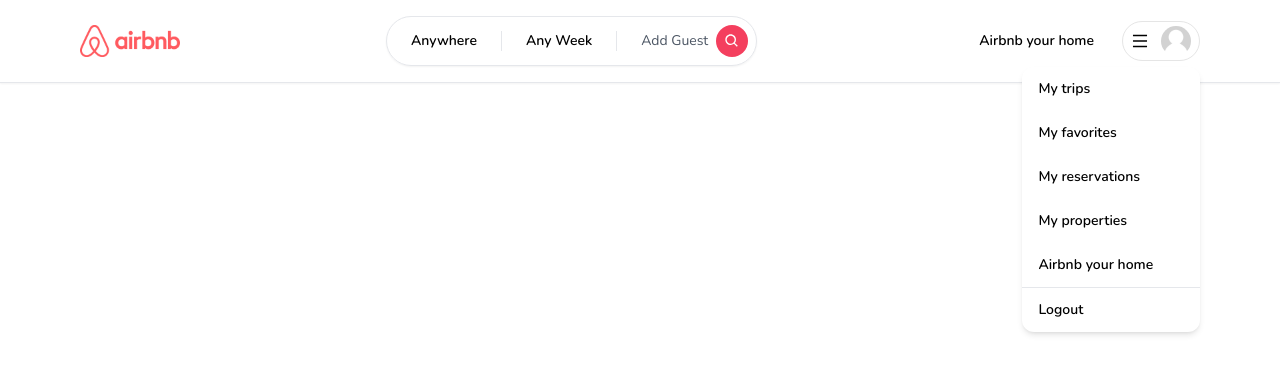
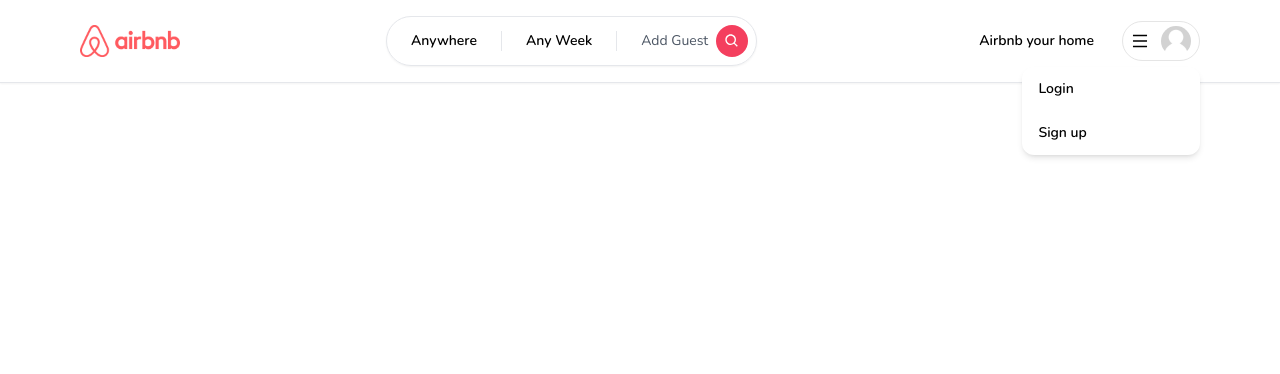
Before and after one commit to AbhaySingh5349/airbnb_nextjs, a Next.js app: page / in a window 1280 px wide. Both pictures are taken after a click on the element 1161 px from the left and 41 px from the top of the page. Shown: the top 374 px of the page. Built offline with nearby package versions, Linux system fonts and the light colour scheme; no server answers.

Commit message:
added next logout

```diff
--- a/app/(root)/layout.tsx
+++ b/app/(root)/layout.tsx
@@ -6,6 +6,7 @@
 
 const Layout = async ({ children }: { children: React.ReactNode }) => {
   const currentUser = await getCurrentUser();
+  console.log('user in layout: ', currentUser);
   return (
     <main>
       {/* <Modal actionLabel="Default Label" title="Hello World" isOpen /> */}
--- a/components/navbar/UserMenu.tsx
+++ b/components/navbar/UserMenu.tsx
@@ -2,6 +2,8 @@
 
 import React, { useState, useCallback } from 'react';
 import { useRouter } from 'next/navigation';
+import { signOut } from 'next-auth/react';
+
 import { AiOutlineMenu } from 'react-icons/ai';
 
 import { Avatar, MenuItem } from '@/components';
@@ -29,6 +31,8 @@
 </svg>;
 
 const UserMenu = ({ currentUser }: NavbarProps) => {
+  console.log('user in menu: ', currentUser);
+  console.log('typeof user in menu: ', typeof currentUser);
   const router = useRouter();
   const registerModal = useRegisterModal();
   const loginModal = useLoginModal();
@@ -60,7 +64,12 @@
         // ease-out duration-300
         <div className="absolute right-0 top-12 w-[40vw] overflow-hidden rounded-xl bg-white text-sm shadow-md md:w-3/4">
           <div className="flex cursor-pointer flex-col">
-            {currentUser ? (
+            {currentUser === 'null' ? (
+              <>
+                <MenuItem label="Login" onClick={loginModal.onOpen} />
+                <MenuItem label="Sign up" onClick={registerModal.onOpen} />
+              </>
+            ) : (
               <>
                 <MenuItem
                   label="My trips"
@@ -80,12 +89,7 @@
                 />
                 <MenuItem label="Airbnb your home" onClick={() => {}} />
                 <hr />
-                <MenuItem label="Logout" onClick={() => {}} />
-              </>
-            ) : (
-              <>
-                <MenuItem label="Login" onClick={loginModal.onOpen} />
-                <MenuItem label="Sign up" onClick={registerModal.onOpen} />
+                <MenuItem label="Logout" onClick={() => signOut()} />
               </>
             )}
           </div>
```
